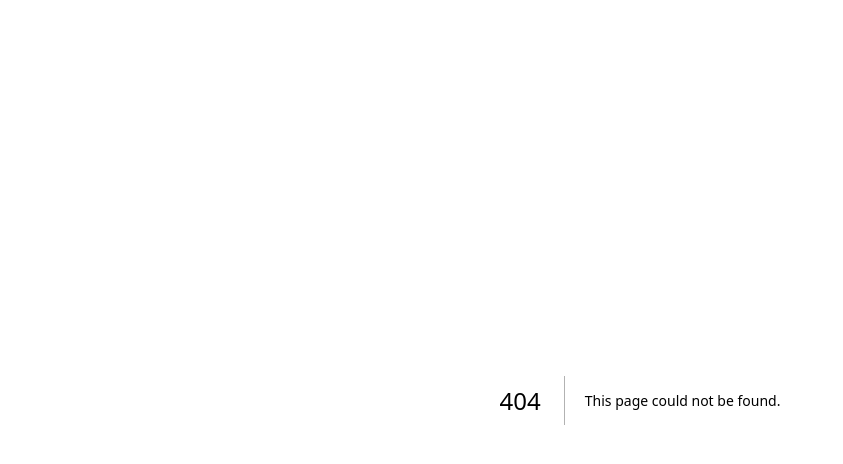
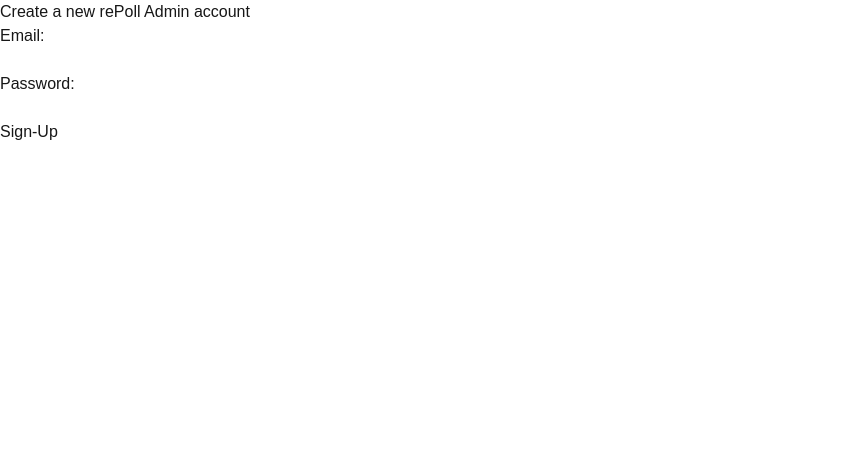
Before and after one commit to Arun-s21/repoll, a Next.js app: page /admin/sign-up in a window 1280 px wide. Before the commit this address had no page. Shown: the top 464 px of the page, without its empty margins (0-843 px from the left). Built offline with nearby package versions, Linux system fonts and the light colour scheme.

Commit message:
Added unstyled frontend page for admin sign-up

```diff
--- /dev/null
+++ b/src/app/admin/sign-up/page.tsx
@@ -0,0 +1,76 @@
+'use client';
+
+import { use, useState } from "react";
+import axios from "axios";
+import { useRouter } from "next/navigation";
+
+export default function AdminSignUpPage(){
+
+const router = useRouter();
+
+const [email,setEmail] = useState('');
+const [password,setPassword] = useState('');
+const [isSubmitting,setIsSubmitting] = useState(false);
+
+    const onSubmit = async(event:React.FormEvent<HTMLFormElement>)=>{
+
+        event.preventDefault();
+        setIsSubmitting(true);
+        try{
+
+            await axios.post('/api/sign-up',{
+                email,
+                password
+            });
+
+            alert('Admin account created successfully! You can now log in');
+            router.push('/admin/sign-in');
+
+
+        }
+        catch(error:any){
+            console.error('Error creating admin: ',error);
+            alert(error.response?.data?.message ||'Unexpected error occurred while creating your account');
+        }
+
+        finally{
+            setIsSubmitting(false);
+        }
+
+
+    };
+
+
+    return(
+
+        <div>
+            <h1>Create a new rePoll Admin account</h1>
+            <form onSubmit={onSubmit}>
+                <div>
+                    <label htmlFor='email'>Email:</label>
+                    <br/>
+                    <input id='email' type='email' value={email} onChange={(e)=>{setEmail(e.target.value)}} required />
+
+                </div>
+
+                <div>
+                    <label htmlFor='password'>Password:</label>
+                    <br/>
+                    <input id='password' type='password' value={password} onChange={(e)=>{setPassword(e.target.value)}} required />
+
+                </div>
+
+                <button type='submit' disabled={isSubmitting}>{isSubmitting ? 'Creating...':'Sign-Up'}</button>
+
+
+            </form>
+
+
+
+
+        </div>
+
+    );
+
+
+}
```
